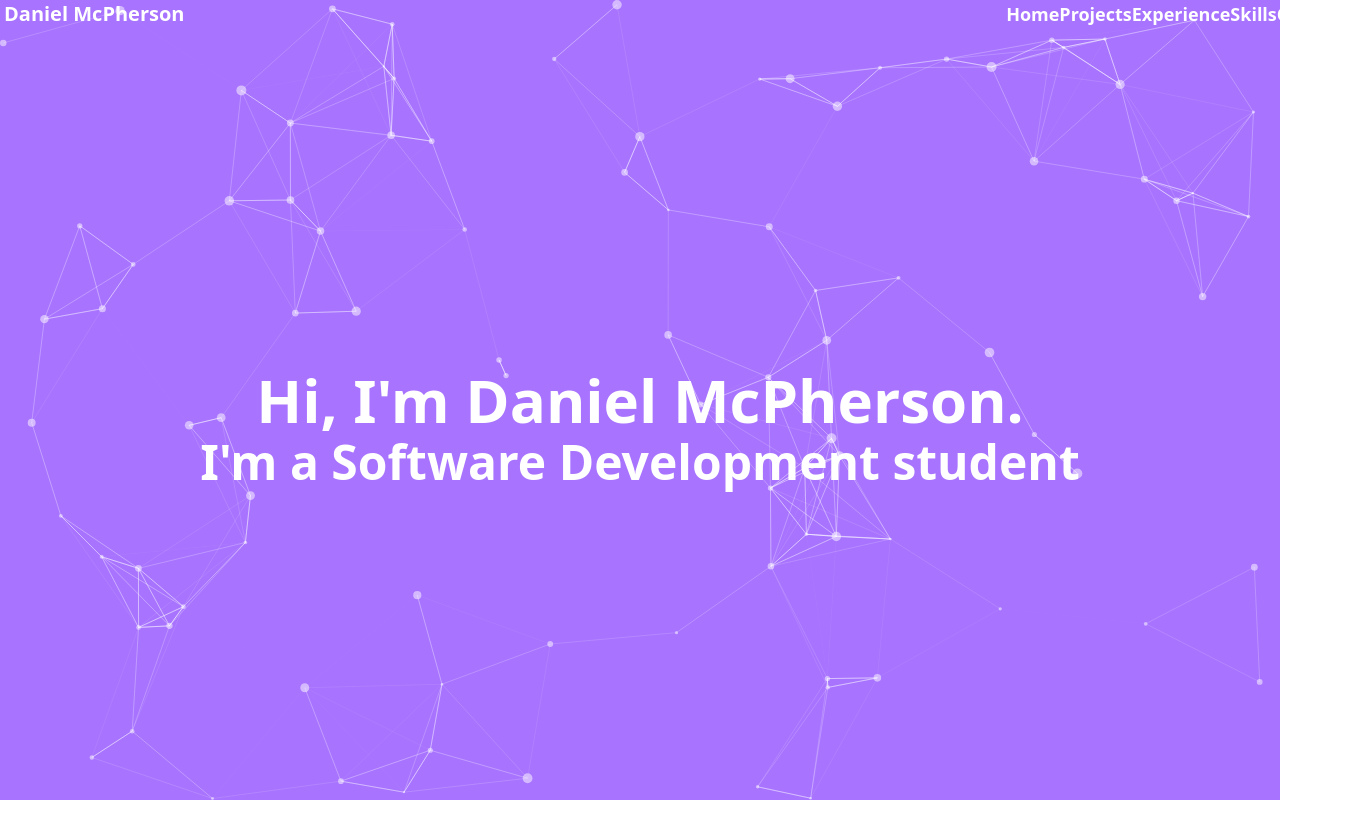
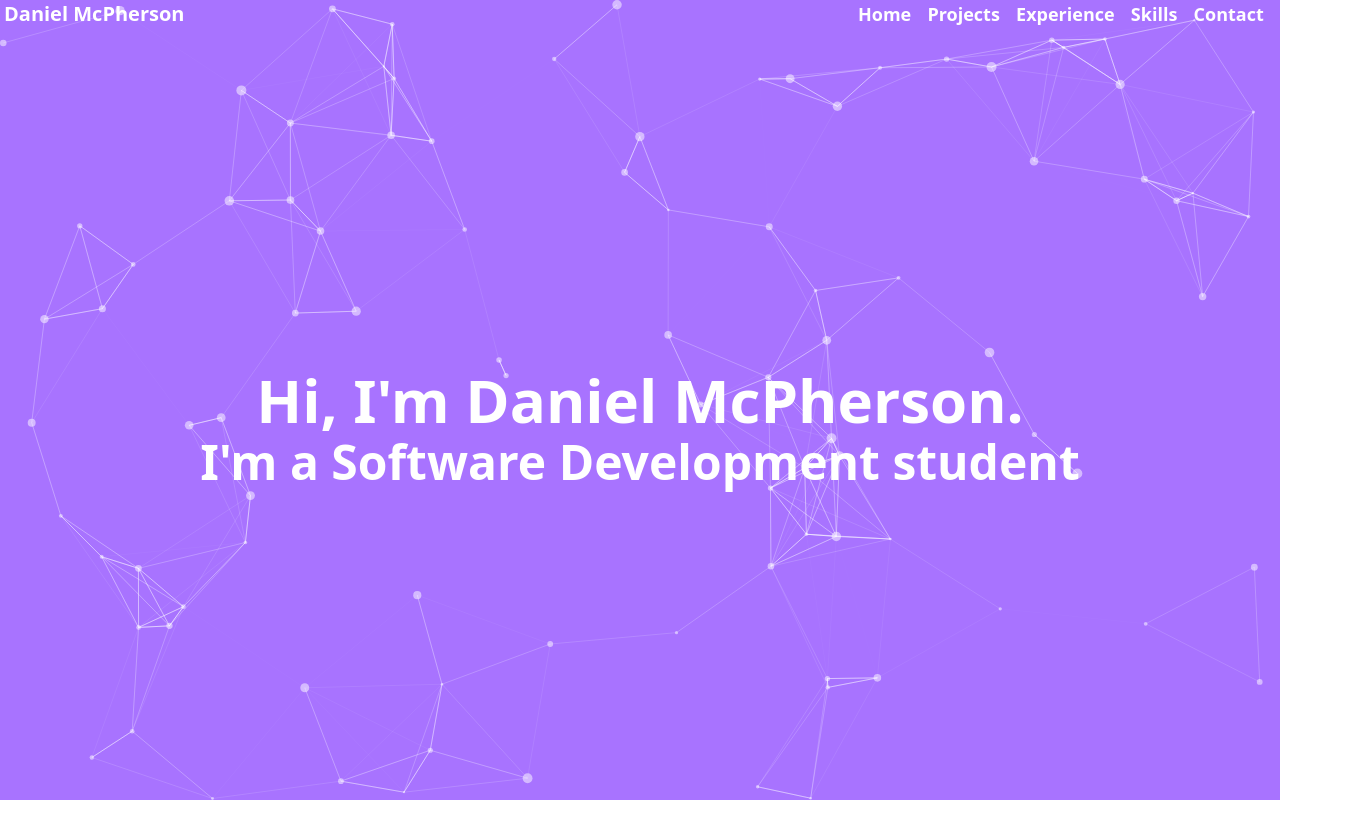
Before and after one commit to RangerVinven/Old-Old-Portfolio, a Next.js app: page / in a window 1280 px wide. Shown: the whole page, 1347 px wide, since content can reach past the window. Built offline with nearby package versions, Linux system fonts and the light colour scheme.

Commit message:
Updated the width of the navbar items div

```diff
--- a/pages/components/Navbar.tsx
+++ b/pages/components/Navbar.tsx
@@ -7,7 +7,7 @@ export default function Navbar() {
 				<h3 className="text-xl text-white font-bold ml-1">Daniel McPherson</h3>
 			</div>
 			<div className="flex justify-end w-full">
-				<div className="flex w-1/4 justify-around">
+				<div className="flex w-2/5 justify-evenly">
 					<h3 onClick={() => Router.push("/")} className="text-lg text-white font-semibold hover:cursor-pointer">Home</h3>
 					<h3 onClick={() => Router.push("/projects")} className="text-lg text-white font-semibold hover:cursor-pointer">Projects</h3>
 					<h3 onClick={() => Router.push("/experience")} className="text-lg text-white font-semibold hover:cursor-pointer">Experience</h3>
```
